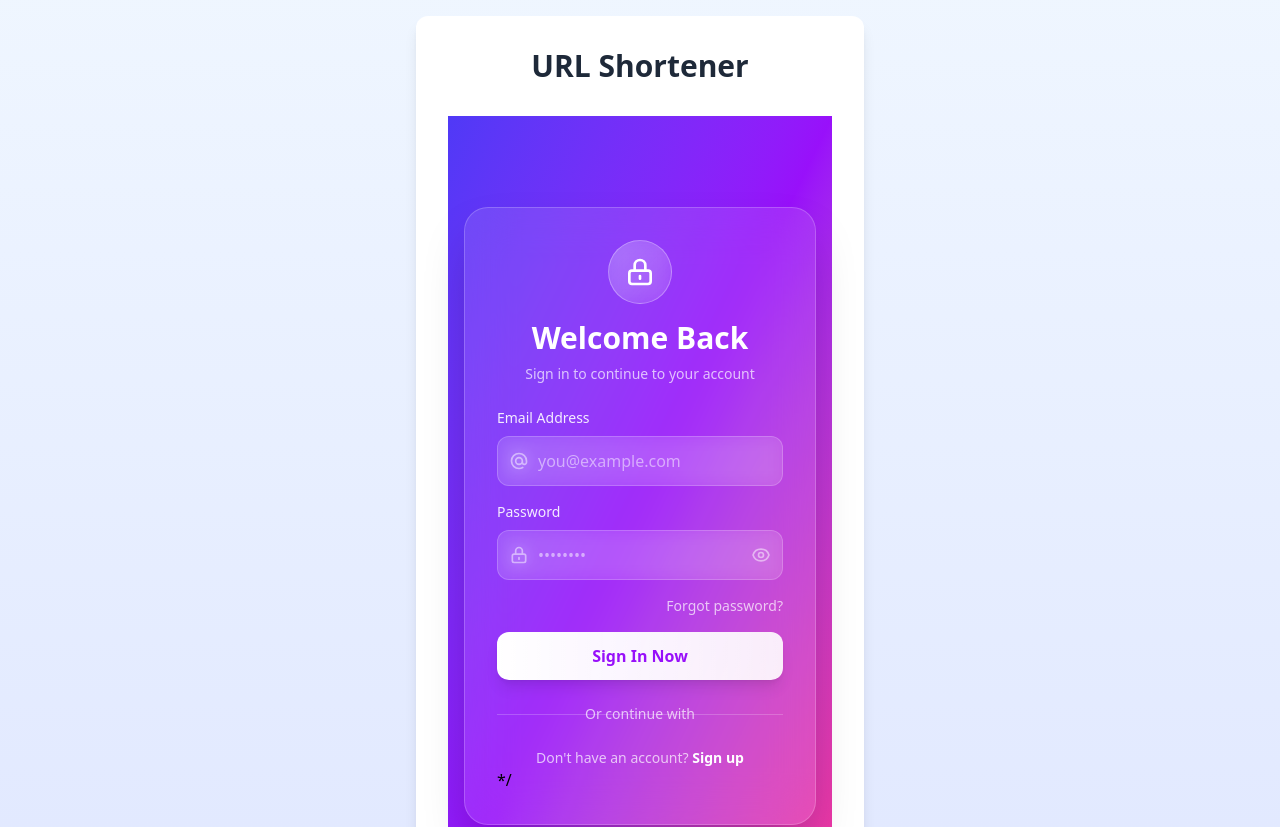
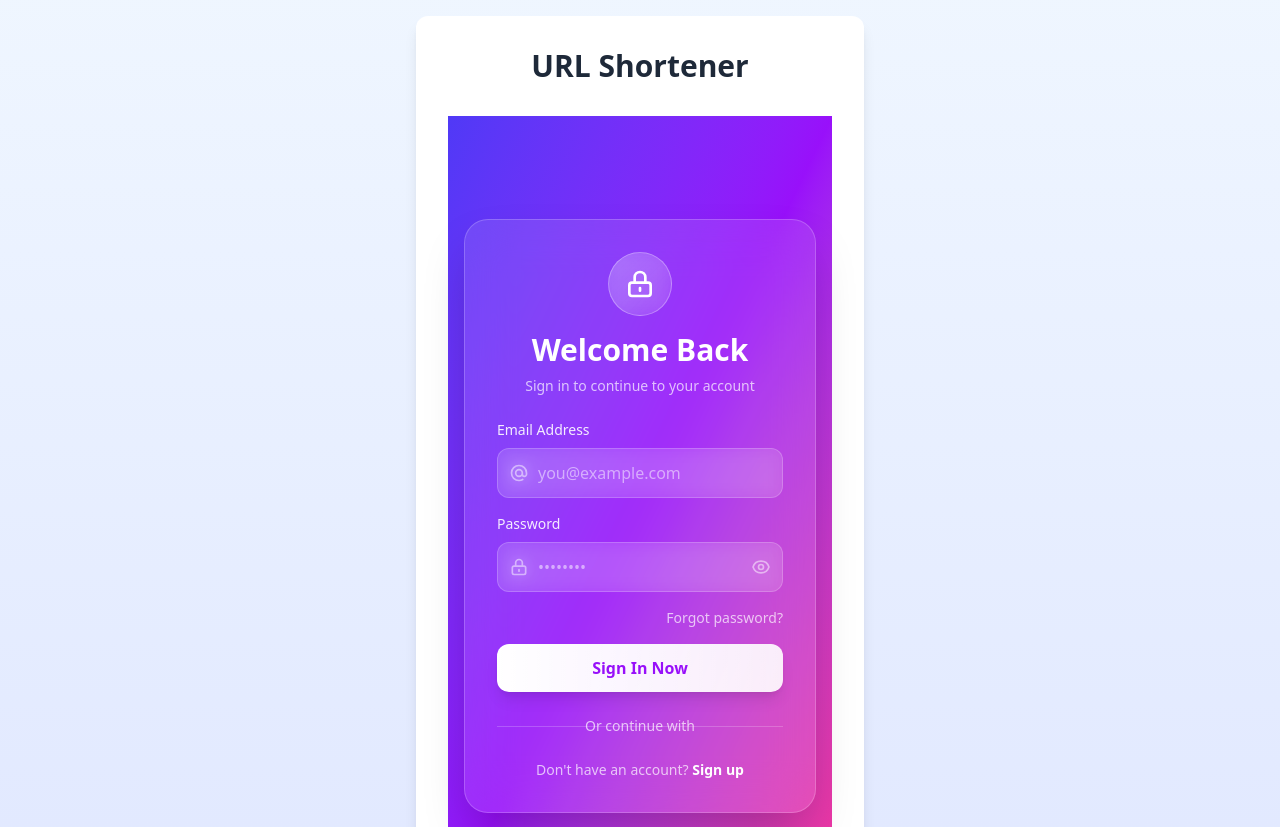
Before and after one commit to SagaRoy12/URL-Shorting, a React (Vite) app in the folder FRONTEND/: page / in a window 1280 px wide. Shown: the top 827 px of the page. Built offline with nearby package versions, Linux system fonts and the light colour scheme.

Commit message:
updated some points with cursor-pointer only

```diff
--- a/FRONTEND/src/components/LoginForm.jsx
+++ b/FRONTEND/src/components/LoginForm.jsx
@@ -1,7 +1,7 @@
 import { useState } from 'react';
 import { frontendUserLoginApi } from '../APIs/userApiFrontend';
 
-const LoginForm = () => {
+const LoginForm = ({ onSwitchToRegister }) => {
     const [formData, setFormData] = useState({
         email: '',
         password: ''
@@ -167,13 +167,13 @@ const LoginForm = () => {
                         </button>
                     </form>
 
-                  {/* Divider */}
+                    {/* Divider */}
                     <div className="relative">
                         <div className="absolute inset-0 flex items-center">
                             <div className="w-full border-t border-white/20"></div>
                         </div>
                         <div className="relative flex justify-center text-sm">
-                            <span className="px-2 bg-transparent text-white/70">Or continue with</span>
+                            <span className="cursor-pointer px-2 bg-transparent text-white/70">Or continue with</span>
                         </div>
                     </div>
 
@@ -181,16 +181,16 @@ const LoginForm = () => {
 
                     {/* Sign up link */}
                     <div className="text-center">
-                        <p className="text-sm text-white/70">
+                        <p className="cursor-pointer text-sm text-white/70">
                             Don't have an account?{' '}
-                            <a href="#" className="text-white font-semibold hover:underline transition-all">
+                            <button onClick={onSwitchToRegister} className="text-white font-semibold hover:underline transition-all">
                                 Sign up
-                            </a>
+                            </button>
                         </p>
-                    </div>*/
+                    </div>
                 </div>
             </div>
-        </div>
+        </div >
     );
 };
 
```
